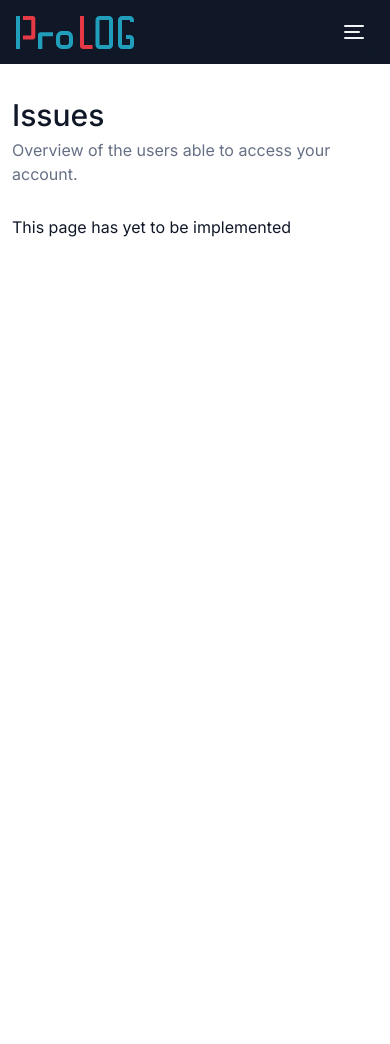
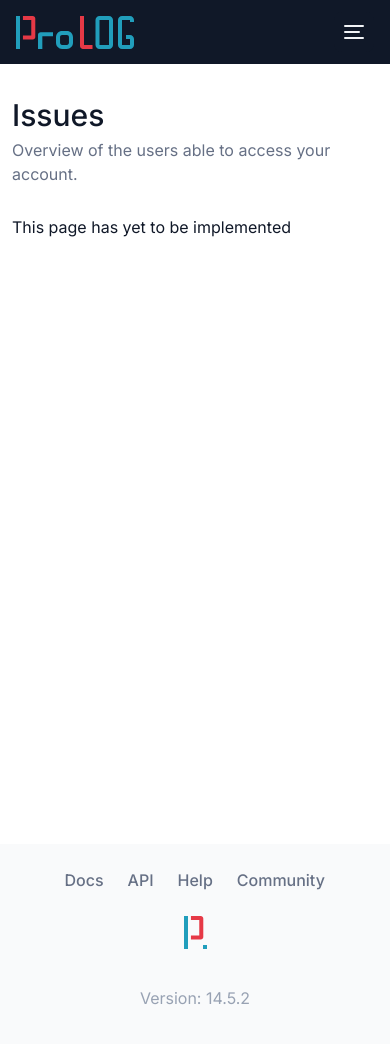
Before and after one commit to profydev/prolog-app-MatthewPollardUK, a Next.js app: page /dashboard/users in a window 390 px wide. Shown: the top 1044 px of the page. Before the commit the page ends 844 px from the top, so only its background shows below. Built offline with nearby package versions, Linux system fonts and the light colour scheme.

Commit message:
responsive footer (#6)
* responsive footer

* working footer with fixed Cypress test

```diff
--- a/config/routes.tsx
+++ b/config/routes.tsx
@@ -5,4 +5,8 @@ export const Routes = {
   alerts: "/dashboard/alerts",
   users: "/dashboard/users",
   settings: "/dashboard/settings",
+  docs: "#",
+  api: "#",
+  help: "#",
+  community: "#",
 };
--- /dev/null
+++ b/features/layout/footer/footer-item-link.tsx
@@ -0,0 +1,34 @@
+import Link from "next/link";
+import React from "react";
+import styled from "styled-components";
+import { color } from "@styles/theme";
+
+type FooterItemProps = {
+  text: string;
+  href: string;
+};
+
+export const FooterItem = styled.li`
+  display: flex;
+  align-items: center;
+  padding: 0;
+  margin: 0;
+  a {
+    text-decoration: none;
+  }
+`;
+
+export const Anchor = styled(Link)`
+  display: flex;
+  align-items: center;
+  color: ${color("gray", 500)};
+  text-decoration: none;
+`;
+
+export function FooterItemLink({ text, href }: FooterItemProps) {
+  return (
+    <FooterItem>
+      <Anchor href={href}>{text}</Anchor>
+    </FooterItem>
+  );
+}
--- /dev/null
+++ b/features/layout/footer/footer.tsx
@@ -0,0 +1,83 @@
+import React from "react";
+import styled from "styled-components";
+import { Routes } from "@config/routes";
+import { FooterItemLink } from "./footer-item-link";
+import { version } from "../../../version.js";
+import Image from "next/image";
+import { color, size, textFont, breakpoint } from "@styles/theme";
+
+const menuItems = [
+  { text: "Docs", href: Routes.docs },
+  { text: "API", href: Routes.api },
+  { text: "Help", href: Routes.help },
+  { text: "Community", href: Routes.community },
+];
+
+const FooterContainer = styled.div`
+  background-color: ${color("gray", 50)};
+  display: flex;
+
+  @media (min-width: ${breakpoint("desktop")}) {
+    align-items: center;
+    height: ${size("footerContainer")};
+  }
+`;
+const FooterInnerContainer = styled.div`
+  display: flex;
+  flex: 1;
+  flex-direction: column;
+  align-items: center;
+  gap: 24px;
+  padding: 24px;
+  @media (min-width: ${breakpoint("desktop")}) {
+    flex-direction: row;
+    justify-content: space-between;
+    padding: 0px 32px 0px 32px;
+    height: ${size("footerInnerContainer")};
+  }
+`;
+const VersionNumber = styled.p`
+  color: ${color("gray", 400)};
+  display: flex;
+  order: 1;
+  @media (min-width: ${breakpoint("desktop")}) {
+    align-items: center;
+    order: 0;
+  }
+`;
+const NavLinks = styled.ul`
+  list-style: none;
+  display: flex;
+  margin: 0;
+  padding: 0;
+  ${textFont("md", "medium")}
+  gap: 24px;
+  color: ${color("gray", 500)};
+  width: 261px;
+  @media (min-width: ${breakpoint("desktop")}) {
+    gap: 25px;
+
+    margin-left: -89px;
+  }
+`;
+
+export function Footer() {
+  return (
+    <FooterContainer>
+      <FooterInnerContainer>
+        <VersionNumber>Version: {version}</VersionNumber>
+        <NavLinks>
+          {menuItems.map((footerItem, index) => (
+            <FooterItemLink key={index} {...footerItem} />
+          ))}
+        </NavLinks>
+        <Image
+          src="/icons/logo-small.svg"
+          width={23}
+          height={33}
+          alt="Mobile ProLog logo"
+        />
+      </FooterInnerContainer>
+    </FooterContainer>
+  );
+}
--- /dev/null
+++ b/features/layout/footer/index.ts
@@ -0,0 +1,2 @@
+export { Footer } from "./footer";
+export { FooterItemLink } from "./footer-item-link";
--- a/features/layout/page-container/page-container.tsx
+++ b/features/layout/page-container/page-container.tsx
@@ -2,6 +2,7 @@ import React from "react";
 import Head from "next/head";
 import styled from "styled-components";
 import { SidebarNavigation } from "../sidebar-navigation";
+import { Footer } from "../footer";
 import { color, displayFont, textFont, space, breakpoint } from "@styles/theme";
 
 type PageContainerProps = {
@@ -71,6 +72,7 @@ export function PageContainer({ children, title, info }: PageContainerProps) {
           <Info>{info}</Info>
           {children}
         </ContentContainer>
+        <Footer />
       </Main>
     </Container>
   );
--- a/styles/theme.ts
+++ b/styles/theme.ts
@@ -43,6 +43,8 @@ export type Theme = {
   };
   size: {
     headerHeight: string;
+    footerContainer: string;
+    footerInnerContainer: string;
   };
   breakpoint: {
     desktop: string;
@@ -148,6 +150,8 @@ export const theme = {
   },
   size: {
     headerHeight: "4rem",
+    footerContainer: "3.75rem",
+    footerInnerContainer: "2.06rem",
   },
   breakpoint: {
     desktop: "64em",
@@ -280,3 +284,7 @@ export function displayFont(
 ) {
   return ({ theme }: { theme: Theme }) => theme.font.display[size][weight];
 }
+
+export function size(name: keyof Theme["size"]) {
+  return ({ theme }: { theme: Theme }) => theme.size[name];
+}
--- /dev/null
+++ b/version.js
@@ -0,0 +1,2 @@
+// Generated by genversion.
+export const version = "14.5.2";
```
Also changed, not shown: 1 other file (tests, documents, lock files or other folders).
